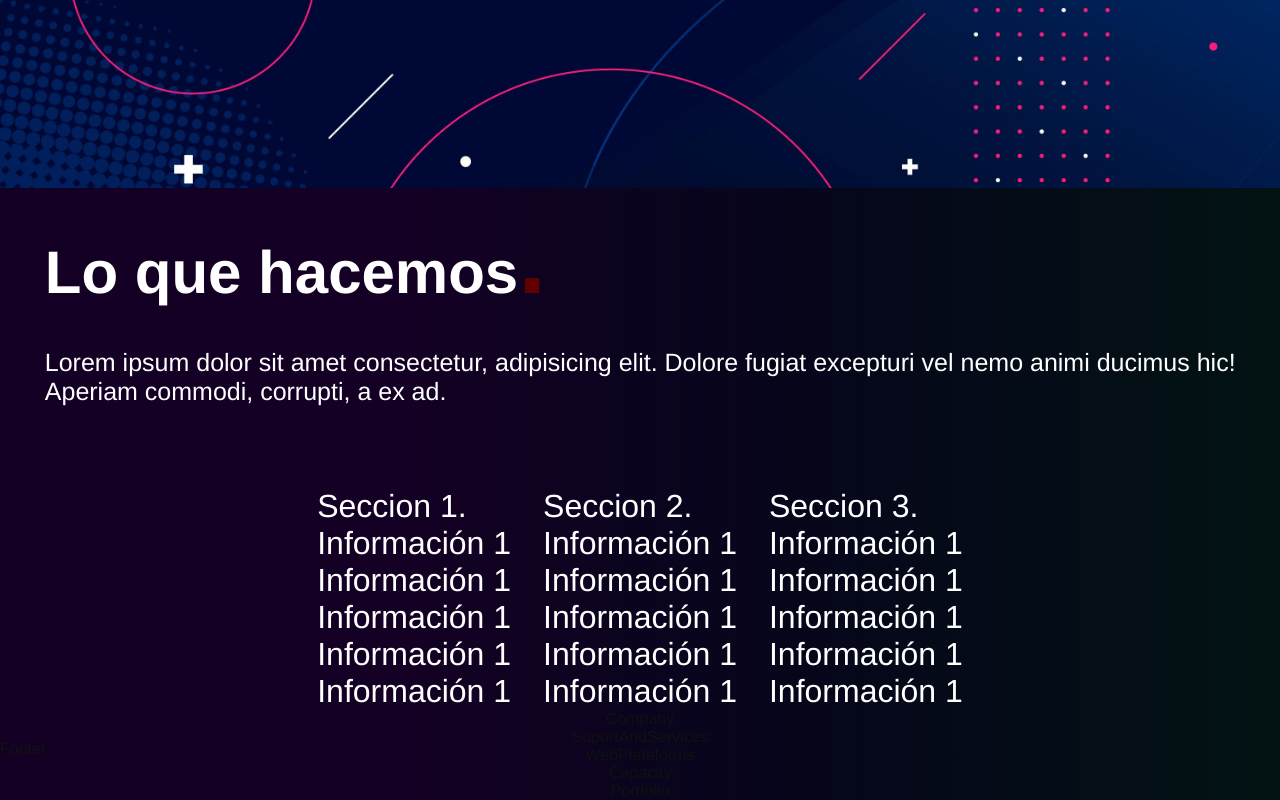
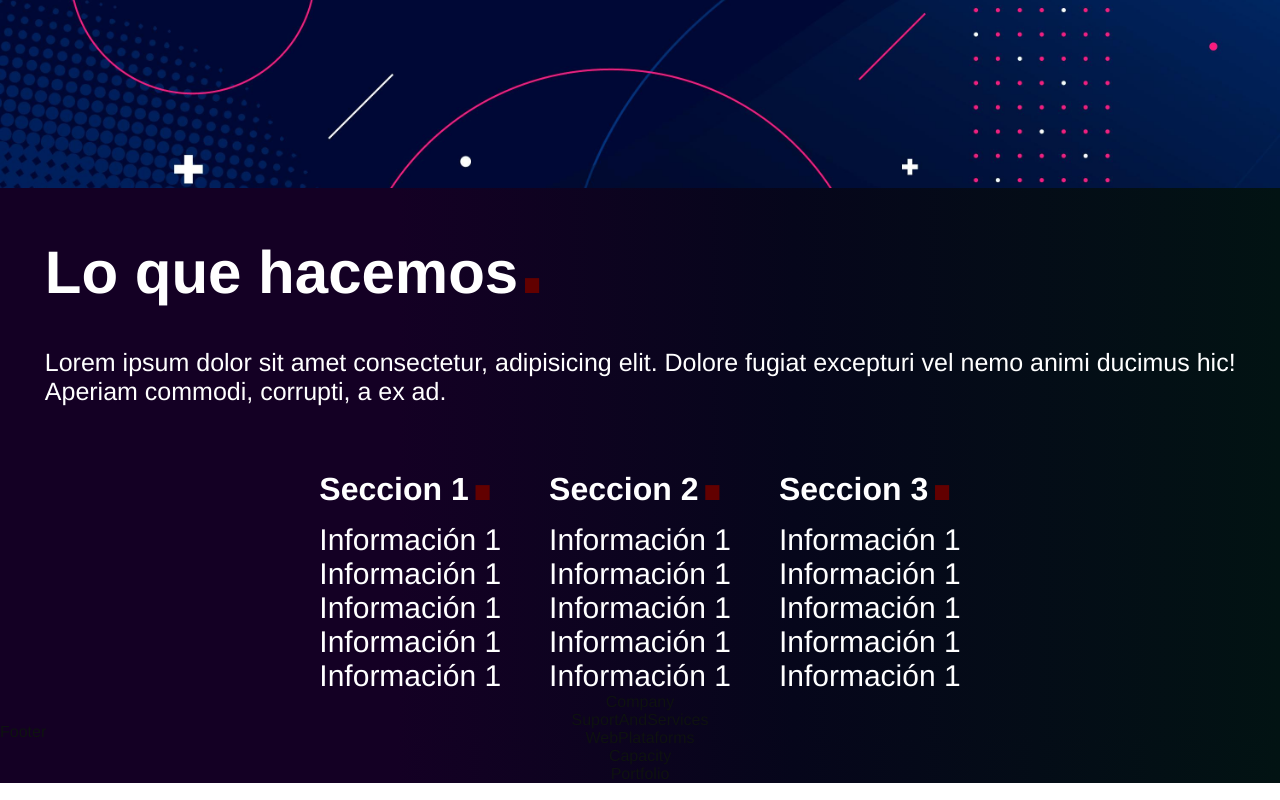
Before and after one commit to cristobalquilimaco/teguilog, a React (Vite) app: page /#/ in a window 1280 px wide. Shown: the part 572-1372 px from the top of the page. Built offline with nearby package versions, Linux system fonts and the light colour scheme.

Commit message:
Se aplica estilos a clase 'tt_section'

```diff
--- a/src/components/Services.jsx
+++ b/src/components/Services.jsx
@@ -5,7 +5,7 @@ const Services = () => {
   return (
     <div className='principal_services'>
       <article className='list_services'>
-        <p>Seccion 1<span>.</span></p>
+        <p className='tt_section'>Seccion 1<span className='point_tt'>.</span></p>
       <ul>
         <li>Información 1</li>
         <li>Información 1</li>
@@ -15,7 +15,7 @@ const Services = () => {
       </ul>
       </article>
       <article className='list_services'>
-        <p>Seccion 2<span>.</span></p>
+        <p className='tt_section'>Seccion 2<span className='point_tt'>.</span></p>
       <ul>
         <li>Información 1</li>
         <li>Información 1</li>
@@ -25,7 +25,7 @@ const Services = () => {
       </ul>
       </article>
       <article className='list_services'>
-        <p>Seccion 3<span>.</span></p>
+        <p className='tt_section'>Seccion 3<span className='point_tt'>.</span></p>
       <ul>
         <li>Información 1</li>
         <li>Información 1</li>
--- a/src/components/styles/services.css
+++ b/src/components/styles/services.css
@@ -5,7 +5,12 @@ flex-wrap: wrap;
 flex-direction: row;
 align-items: center;
 justify-content:space-around ;
-gap: 2rem;
+gap: 3rem;
+font-size: 30px;
+margin-top: 20px;
+}
+
+.tt_section{
+font-weight: bold;
 font-size: 32px;
-margin-top: 100px;
 }
```
